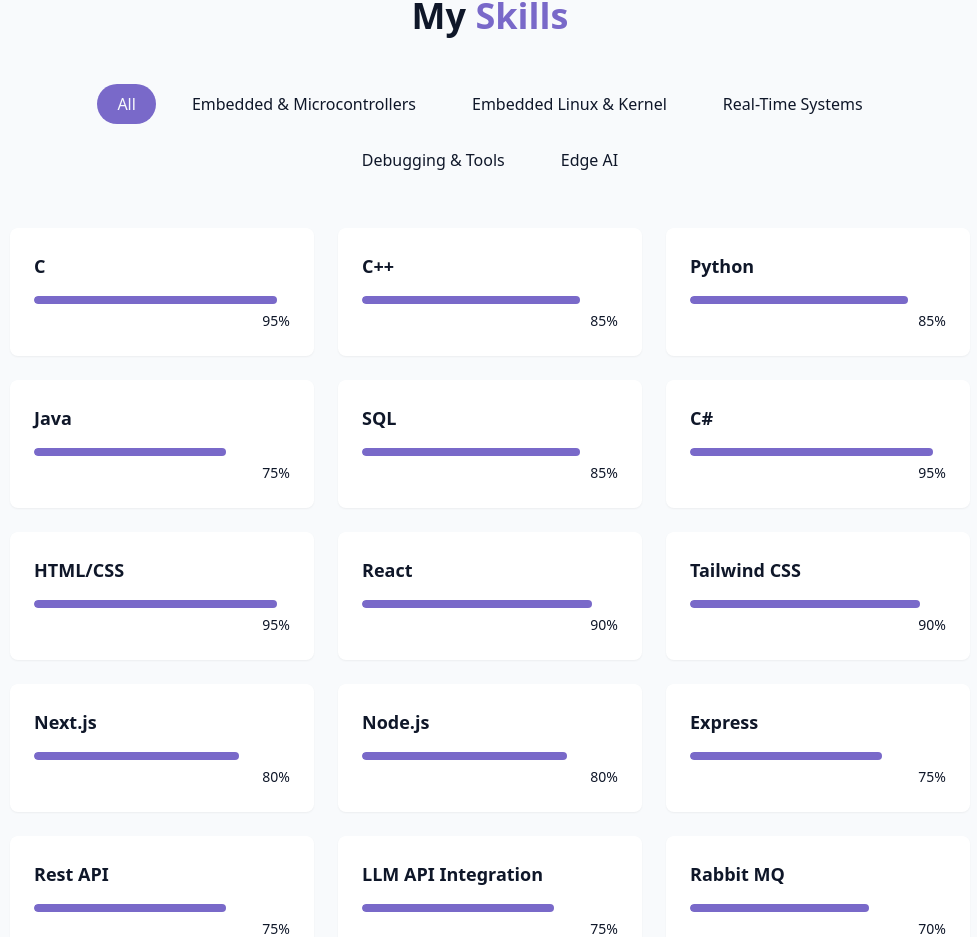
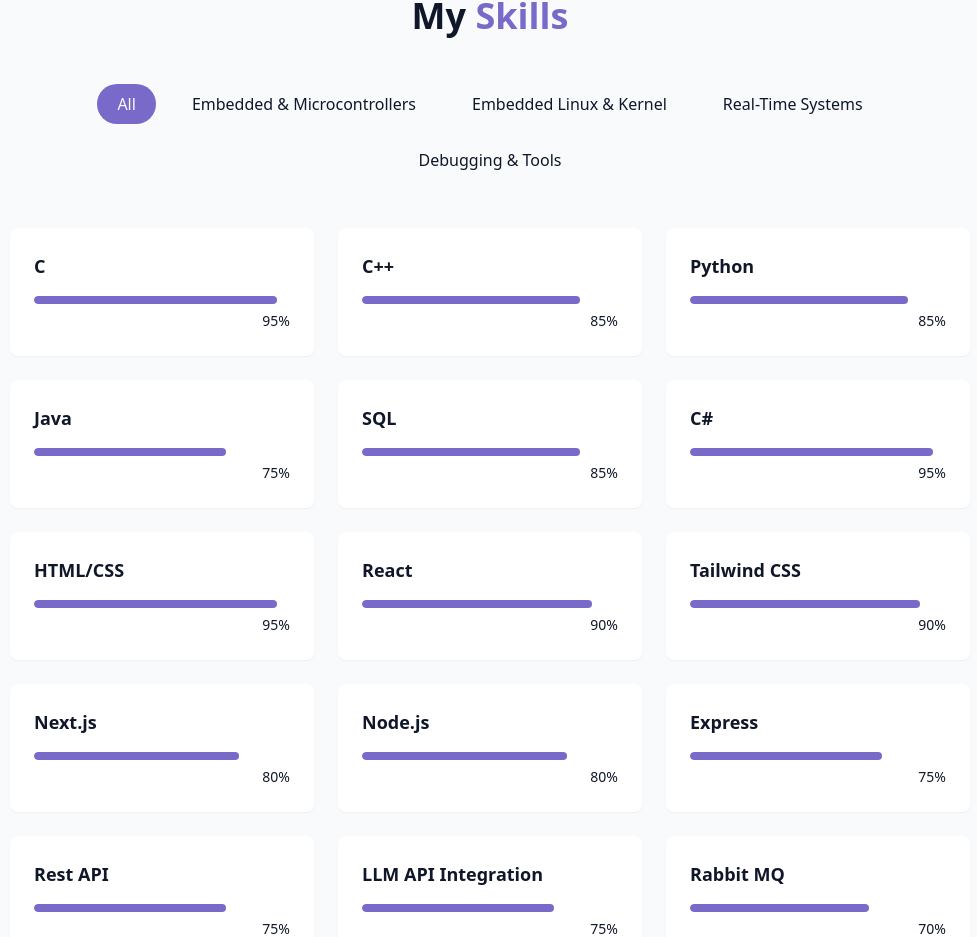
Before and after one commit to senaerg/SenaEPortfolio, a React (Vite) app: page / in a window 1280 px wide. Shown: the part 1838-2775 px from the top of the page, without its empty margins (150-1127 px from the left). Built offline with nearby package versions, Linux system fonts and the light colour scheme.

Commit message:
Update SkillsSection.jsx

```diff
--- a/src/components/SkillsSection.jsx
+++ b/src/components/SkillsSection.jsx
@@ -37,7 +37,7 @@ const skills = [
 { name: "AWS", level: 75, category: "tools" }
 ];
 
-const categories = ["all", "embedded & Microcontrollers","embedded Linux & Kernel", "real-Time Systems", "debugging & Tools","edge AI"];
+const categories = ["all", "embedded & Microcontrollers","embedded Linux & Kernel", "real-Time Systems", "debugging & Tools"];
 
 export const SkillsSection = () => {
   const [activeCategory, setActiveCategory] = useState("all");
```
